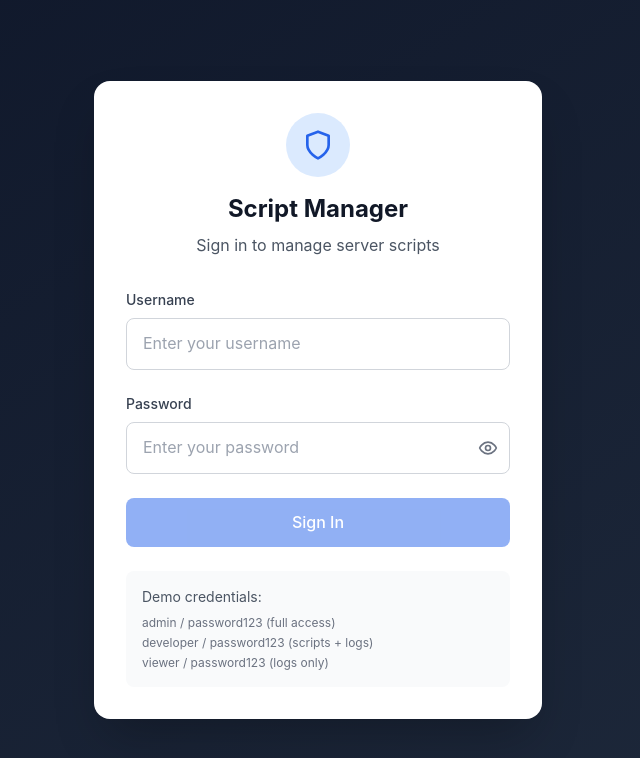
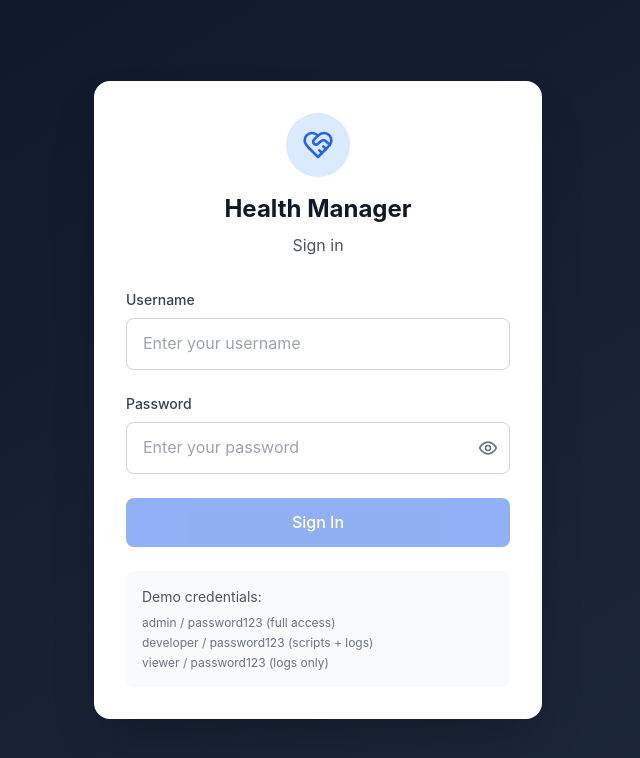
Before and after one commit to Bennieroling/fl-fitness, a Next.js app in the folder uc_scripts/: page / in a window 1280 px wide. Shown: the top 758 px of the page, without its empty margins (322-962 px from the left). Built offline with nearby package versions, Linux system fonts and the light colour scheme.

Commit message:
Login form update

```diff
--- a/uc_scripts/components/auth/LoginForm.tsx
+++ b/uc_scripts/components/auth/LoginForm.tsx
@@ -1,5 +1,5 @@
 import React, { useState } from 'react';
-import { Shield, Eye, EyeOff } from 'lucide-react';
+import { Shield, Eye, EyeOff, HeartHandshake } from 'lucide-react';
 import { LoginCredentials } from '../../types/auth';
 
 interface LoginFormProps {
@@ -30,10 +30,10 @@ const LoginForm: React.FC<LoginFormProps> = ({ onLogin, isLoading = false }) =>
       <div className="bg-white rounded-2xl shadow-2xl p-8 w-full max-w-md">
         <div className="text-center mb-8">
           <div className="bg-blue-100 w-16 h-16 rounded-full flex items-center justify-center mx-auto mb-4">
-            <Shield className="w-8 h-8 text-blue-600" />
+            <HeartHandshake className="w-8 h-8 text-blue-600" />
           </div>
-          <h1 className="text-2xl font-bold text-gray-900">Script Manager</h1>
-          <p className="text-gray-600 mt-2">Sign in to manage server scripts</p>
+          <h1 className="text-2xl font-bold text-gray-900">Health Manager</h1>
+          <p className="text-gray-600 mt-2">Sign in </p>
         </div>
 
         <form onSubmit={handleSubmit} className="space-y-6">
```
